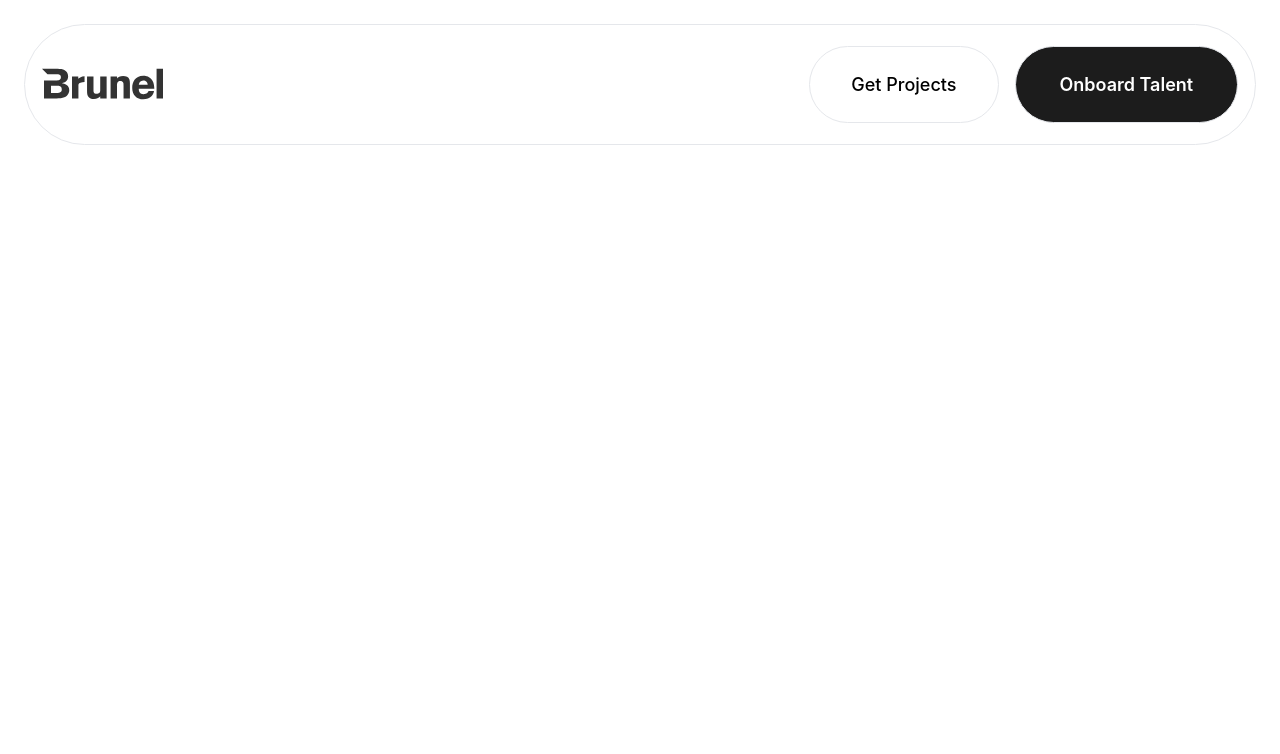
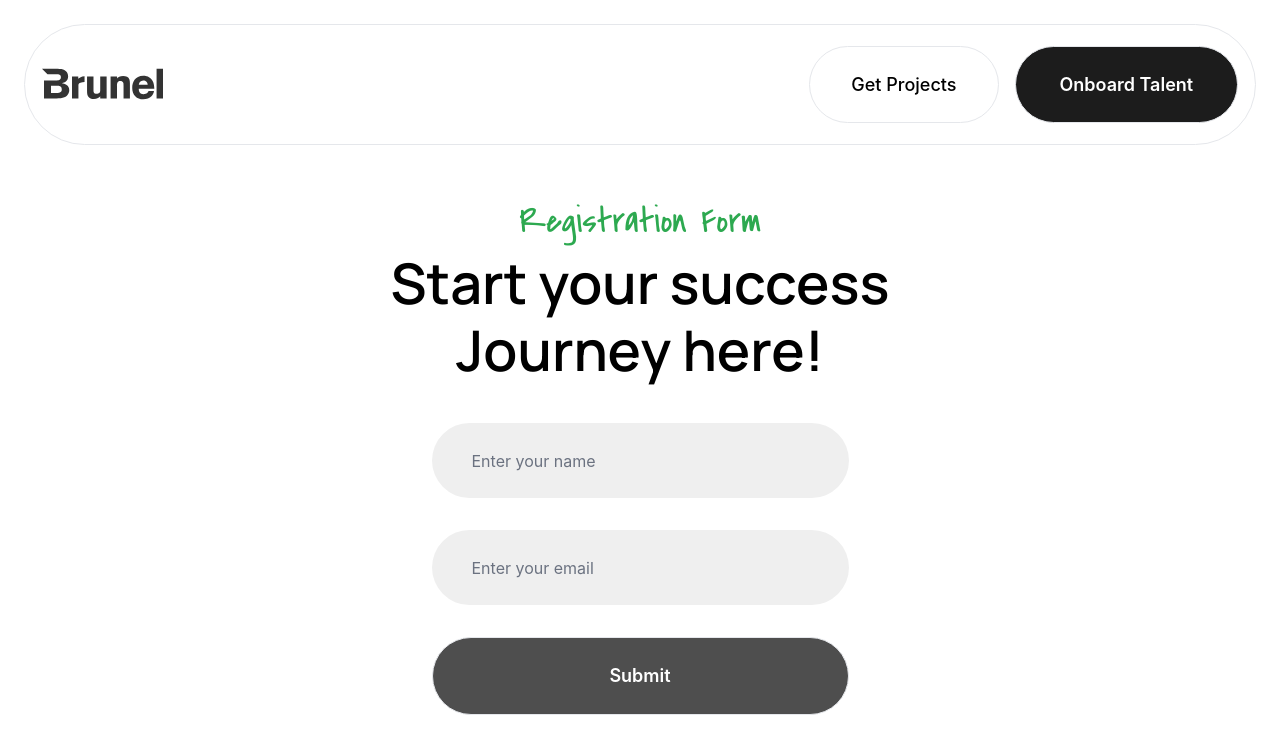
Before and after one commit to chitranshk1301/thence-website, a React (Create React App) app: page /register in a window 1280 px wide. Shown: the top 754 px of the page. Built offline with nearby package versions, Linux system fonts and the light colour scheme.

Commit message:
made register page

```diff
--- a/src/App.js
+++ b/src/App.js
@@ -5,6 +5,7 @@ import {
   Route,
 } from "react-router-dom";
 import HomePage from "./pages/homepage";
+import Register from "./pages/register";
 
 function App() {
   return (
@@ -13,6 +14,7 @@ function App() {
         <Header />
         <Routes>
         <Route path="/" element={<HomePage />} />
+        <Route path="/register" element={<Register />} />
         </Routes>
       </div>
     </Router>
--- /dev/null
+++ b/src/components/ClickToRevealText.jsx
@@ -0,0 +1,29 @@
+import React, { useState } from 'react';
+import { motion } from 'framer-motion';
+
+const ClickToRevealText = () => {
+ const [isVisible, setIsVisible] = useState(false);
+
+ const variants = {
+    hidden: { opacity: 0, y: -20 },
+    visible: { opacity: 1, y: 0, transition: { duration: 0.5 } },
+ };
+
+ return (
+    <div>
+      <button onClick={() => setIsVisible(!isVisible)}>
+        {isVisible ? 'Hide Text' : 'Reveal Text'}
+      </button>
+      <motion.div
+        initial="hidden"
+        animate={isVisible ? 'visible' : 'hidden'}
+        variants={variants}
+        className="text-container"
+      >
+        <p>This is the text that will be revealed.</p>
+      </motion.div>
+    </div>
+ );
+};
+
+export default ClickToRevealText;
--- a/src/components/Footer.jsx
+++ b/src/components/Footer.jsx
@@ -0,0 +1,15 @@
+import React from 'react'
+
+const Footer = () => {
+    return (
+        <div className='w-full h-[144px] bg-[#F5F5F5] rounded-[40px] p-[60px] border flex flex-row justify-between items-center font-manrope text-[#1C1C1C] mt-[60px]'>
+            <p className='font-[500] text-[18px]'>© Talup 2023. All rights reserved</p>
+            <div className='flex flex-row gap-6 underline '>
+                <p className='font-[400] cursor-pointer'>Terms & Conditions</p>
+                <p className='font-[400] cursor-pointer'>Privacy Policy</p>
+            </div>
+        </div>
+    )
+}
+
+export default Footer
--- a/src/components/Header.jsx
+++ b/src/components/Header.jsx
@@ -11,7 +11,7 @@ const Header = () => {
                 <Link to="/"><Logo /></Link>
             </div>
             <div className='flex flex-row gap-4'>
-                <Link to="/">
+                <Link to="/register">
                     <SecondaryButton
                         text="Get Projects"
                         width="189.56px"
--- a/src/components/InputField.jsx
+++ b/src/components/InputField.jsx
@@ -0,0 +1,15 @@
+import React from 'react'
+
+const InputField = (props) => {
+    return (
+        <div>
+            <input
+                type="text"
+                className='w-[417px] h-[75px] rounded-[64px] transition-all px-10 bg-[#EFEFEF] focus:bg-[#F5F8FF] focus:border-[#537FF1] placeholder-gray-500'
+                placeholder={props.placeholder}
+            />
+        </div>
+    )
+}
+
+export default InputField
--- a/src/components/PrimaryButton.jsx
+++ b/src/components/PrimaryButton.jsx
@@ -2,16 +2,15 @@ import React from 'react'
 
 const PrimaryButton = (props) => {
   return (
-    <div className="max-w-5xl max-h-[88px] py-[31px] px-[40px] bg-[#1C1C1C] hover:bg-[#4E4E4E] transition-all rounded-[100px] border cursor-pointer flex justify-center"
+    <button disabled={props.disabled} className="max-w-5xl max-h-[88px] py-[31px] px-[40px] bg-[#1C1C1C] hover:bg-[#4E4E4E] disabled:bg-[#4E4E4E] transition-all rounded-[100px] border cursor-pointer flex justify-center items-center disabled:cursor-not-allowed"
       style={{
         width: props.width, height: props.height
       }}
     >
       <p className='text-white flex justify-center items-center text-[18px] font-[600]'>
         {props.text}
-        <i>{props.icon}</i>
       </p>
-    </div>
+    </button>
   )
 }
 
--- a/src/pages/homepage.js
+++ b/src/pages/homepage.js
@@ -6,6 +6,8 @@ import Card1 from '../components/Card1'
 import Card2 from '../components/Card2'
 import Card3 from '../components/Card3'
 import Union from '../assets/union'
+import ClickToRevealText from '../components/ClickToRevealText'
+import Footer from '../components/Footer'
 
 const HomePage = () => {
   return (
@@ -17,6 +19,7 @@ const HomePage = () => {
       <div className='flex flex-col md:flex-row h-screen gap-2 mt-24 md:px-[54px] px-4'>
         <div className='w-[727.49px] h-[596px] relative -z-50'>
           <img src={Image}
+            alt="image"
             className='w-[506.98px] h-[546.27px] rounded-[50.7px] ml-[144.69px]'
           />
           <Card1 />
@@ -46,7 +49,7 @@ const HomePage = () => {
       </div>
       {/* Success stories section ends */}
 
-      <div className='h-screen border bg-[#E8EEE7] rounded-[40px] px-[32px]'>
+      <div className='h-screen border bg-[#E8EEE7] rounded-[40px] px-[32px] py-[32px] flex flex-row'>
         <div>
           <h3 className='font-covered-by-your-grace text-[32px] text-[#9E9D9D] font-[400]'>What’s on your mind</h3>
           <h1 className='font-manrope text-[60px] font-[600]'>Ask Questions</h1>
@@ -56,9 +59,10 @@ const HomePage = () => {
         </div>
 
         <div>
-
+          <ClickToRevealText />
         </div>
       </div>
+      <Footer />
     </div>
   )
 }
--- /dev/null
+++ b/src/pages/register.js
@@ -0,0 +1,41 @@
+import React, { useState } from 'react';
+import InputField from '../components/InputField';
+import PrimaryButton from '../components/PrimaryButton';
+
+const Register = () => {
+    const [input1, setInput1] = useState('');
+    const [input2, setInput2] = useState('');
+
+    const handleInput1Change = (event) => {
+        setInput1(event.target.value);
+    };
+
+    const handleInput2Change = (event) => {
+        setInput2(event.target.value);
+    };
+
+    const isButtonEnabled = input1.trim() !== '' && input2.trim() !== '';
+
+    return (
+        <div className='mt-[50px]'>
+            <div></div>
+
+            <h3 className='text-[36px] font-[400] font-covered-by-your-grace text-[#2DA950] flex justify-center'>Registration Form</h3>
+            <h1 className='text-[56px] font-[600] leading-[67.2px] font-manrope flex justify-center text-center'>Start your success <br /> Journey here!</h1>
+
+            <form className='flex flex-col gap-8 justify-center items-center mt-10'>
+                <InputField onChange={handleInput1Change} placeholder="Enter your name" />
+                <InputField onChange={handleInput2Change} placeholder="Enter your email" />
+
+                <PrimaryButton
+                    text="Submit"
+                    width="417px"
+                    height="77.22px"
+                    disabled={!isButtonEnabled}
+                />
+            </form>
+        </div>
+    );
+};
+
+export default Register;
```
